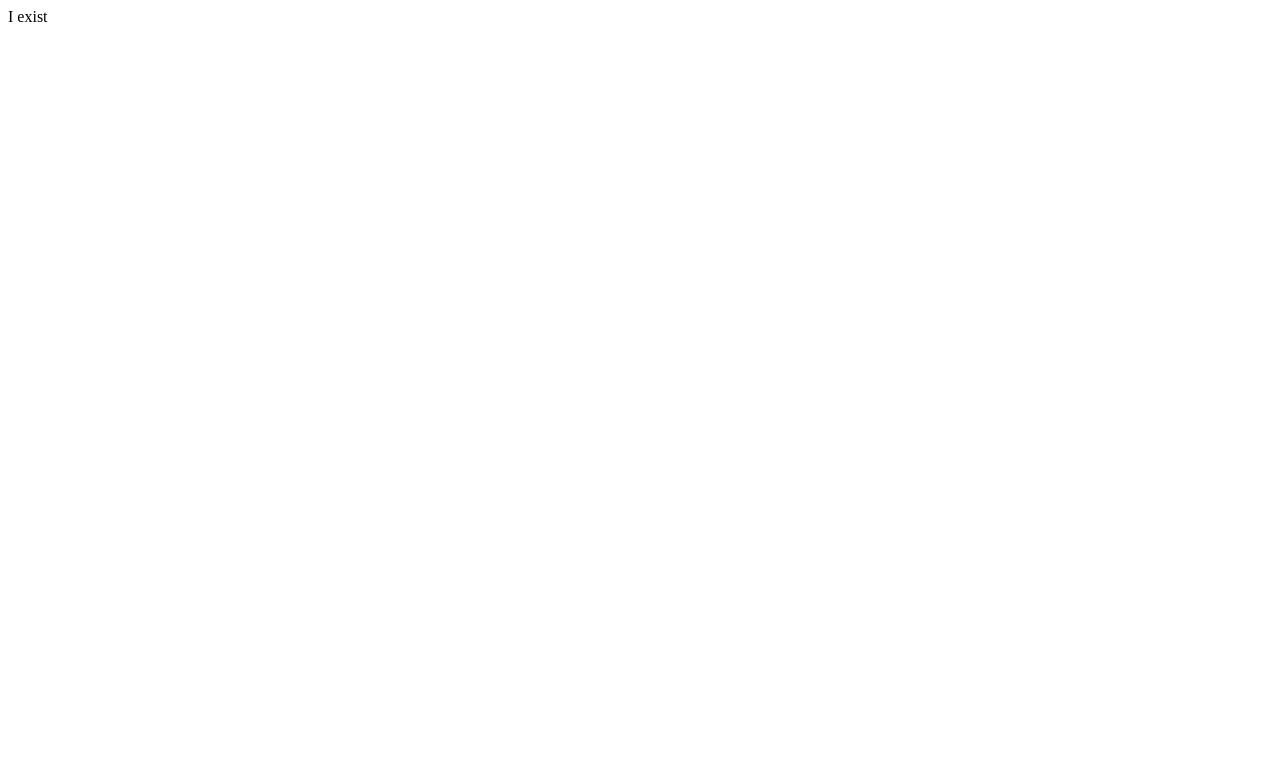
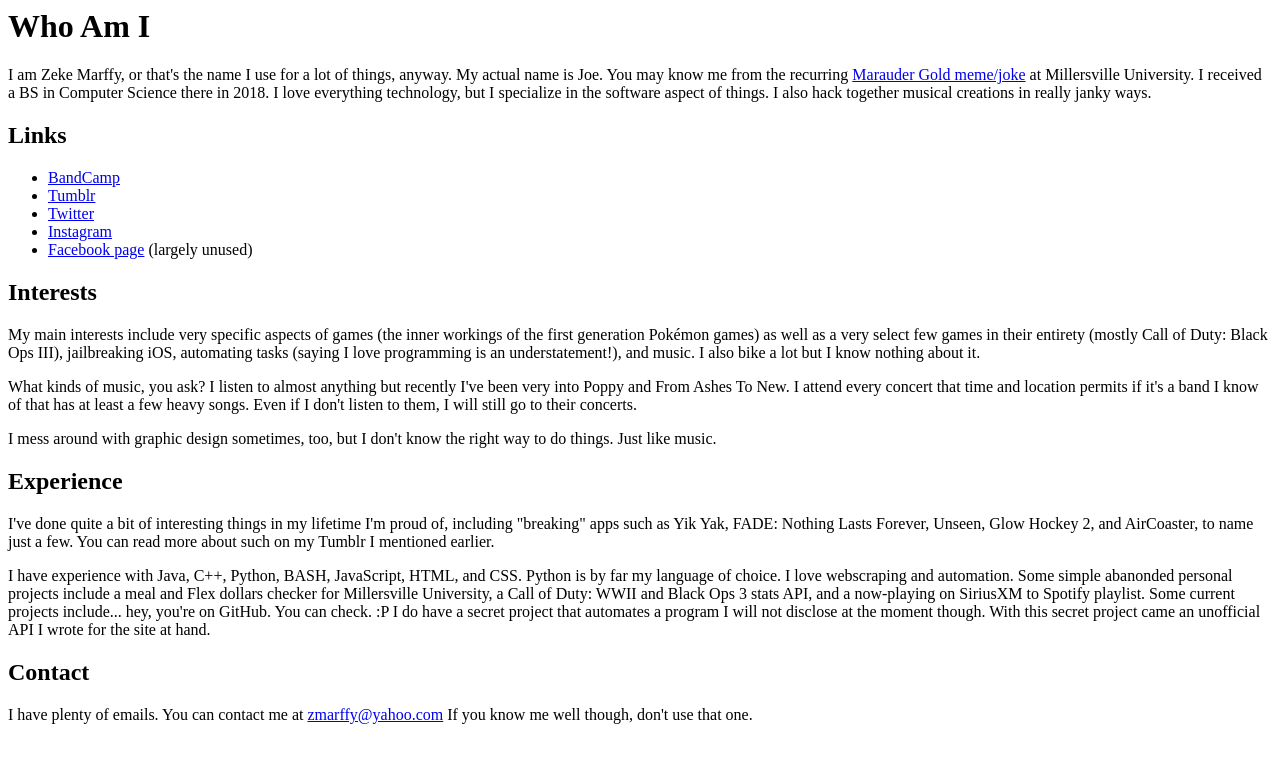
Before and after one commit to zmarffy/zmarffy.github.io, a plain HTML site: page index.html in a window 1280 px wide. Drawn offline with Linux system fonts and the light colour scheme.

Commit message:
second commit

```diff
--- a/index.html
+++ b/index.html
@@ -1 +1,31 @@
-I exist
+<h1>Who Am I</h1>
+
+<p>I am Zeke Marffy, or that's the name I use for a lot of things, anyway. My actual name is Joe. You may know me from the recurring <a href="http://facebook.com/MarauderGold">Marauder Gold meme/joke</a> at Millersville University. I received a BS in Computer Science there in 2018. I love everything technology, but I specialize in the software aspect of things. I also hack together musical creations in really janky ways.</p>
+
+<h2>Links</h2>
+
+<ul>
+<li><a href="https://marffy.bandcamp.com">BandCamp</a></li>
+<li><a href="https://zmarffy.tumblr.com">Tumblr</a></li>
+<li><a href="https://twitter.com/zmarffy">Twitter</a></li>
+<li><a href="https://instagram.com/zmarffy">Instagram</a></li>
+<li><a href="https://twitter.com/ZekeMarffy">Facebook page</a> (largely unused)</li>
+</ul>
+
+<h2>Interests</h2>
+
+<p>My main interests include very specific aspects of games (the inner workings of the first generation Pokémon games) as well as a very select few games in their entirety (mostly Call of Duty: Black Ops III), jailbreaking iOS, automating tasks (saying I love programming is an understatement!), and music. I also bike a lot but I know nothing about it.</p>
+
+<p>What kinds of music, you ask? I listen to almost anything but recently I've been very into Poppy and From Ashes To New. I attend every concert that time and location permits if it's a band I know of that has at least a few heavy songs. Even if I don't listen to them, I will still go to their concerts.</p>
+
+<p>I mess around with graphic design sometimes, too, but I don't know the right way to do things. Just like music.</p>
+
+<h2>Experience</h2>
+
+<p>I've done quite a bit of interesting things in my lifetime I'm proud of, including "breaking" apps such as Yik Yak, FADE: Nothing Lasts Forever, Unseen, Glow Hockey 2, and AirCoaster, to name just a few. You can read more about such on my Tumblr I mentioned earlier.</p>
+
+<p>I have experience with Java, C++, Python, BASH, JavaScript, HTML, and CSS. Python is by far my language of choice. I love webscraping and automation. Some simple abanonded personal projects include a meal and Flex dollars checker for Millersville University, a Call of Duty: WWII and Black Ops 3 stats API, and a now-playing on SiriusXM to Spotify playlist. Some current projects include... hey, you're on GitHub. You can check. :P I do have a secret project that automates a program I will not disclose at the moment though. With this secret project came an unofficial API I wrote for the site at hand.</p>
+
+<h2>Contact</h2>
+
+<p>I have plenty of emails. You can contact me at <a href="mailto:zmarffy@yahoo.com">zmarffy@yahoo.com</a> If you know me well though, don't use that one.</p>
```
Also changed, not shown: 1 other file.
